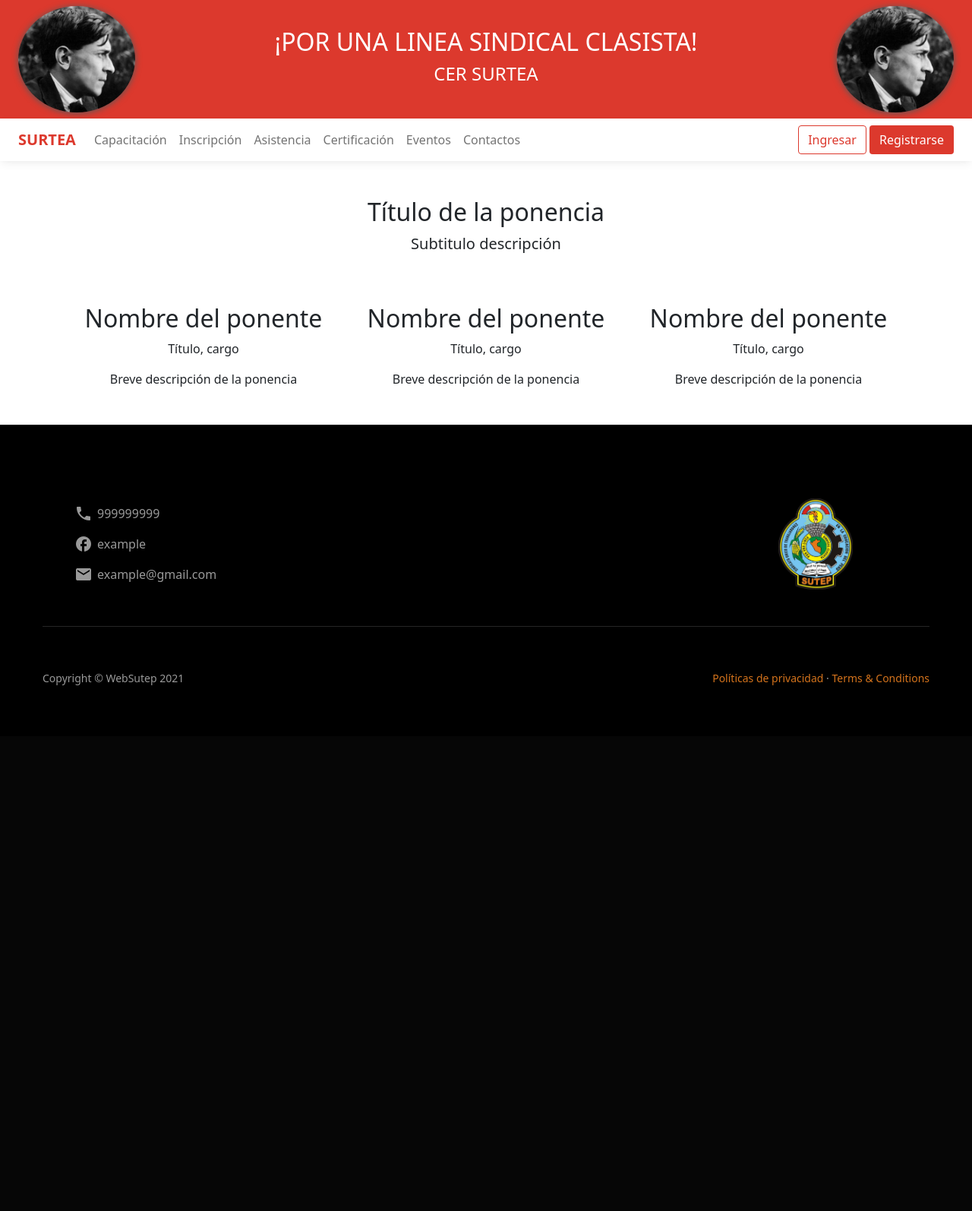
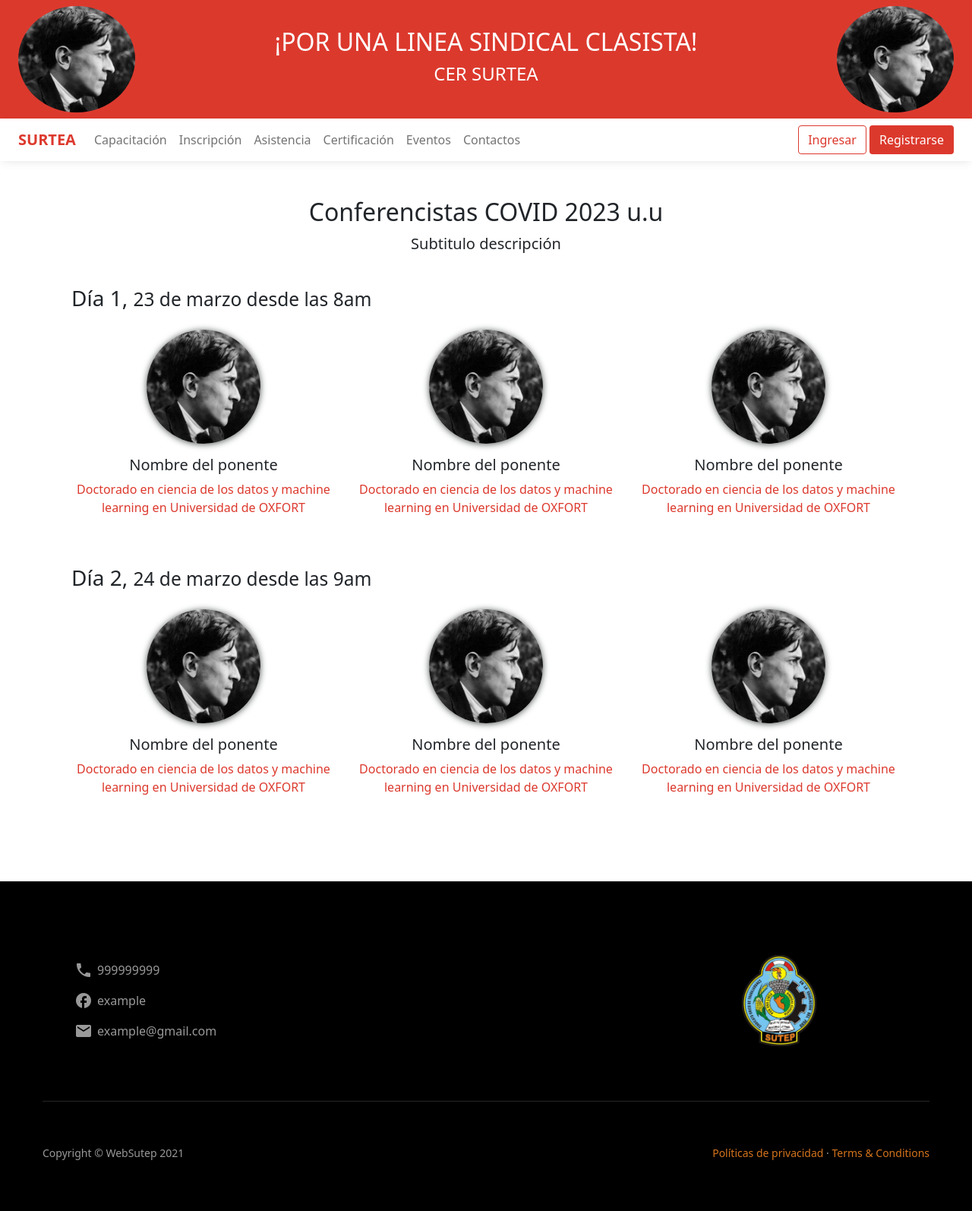
Before and after one commit to KevinQL/sutea2021-covid, a PHP site: template views/speakers.php in a window 1280 px wide. Shown: the whole page at 76% size. Before the commit the page ends 902 px from the top, so only its background shows below. Run offline with PHP 8.4, Linux system fonts and the light colour scheme; the template is opened without the code that fills it, so the values that code supplies are empty; some libraries are stand-ins or nearby versions.

Commit message:
Add layout speakers

```diff
--- a/public/css/estilos_sutep.css
+++ b/public/css/estilos_sutep.css
@@ -11,68 +11,8 @@
 
 }
 
-body{
-    background:var(--color-header);
-}
-
-.btn-primary-own {
-    background: var(--color-primary) ;
-    color: var(--color-header)
-}
-
-.btn-primary-own:hover {
-    color: var(--color-header)
-}
-
-.btn-secondary-own, .btn-secondary-own>a {
-    border: 1px solid var(--color-primary);
-    color: var(--color-primary);
-    text-decoration: none;
-}
-
-.btn-secondary-own:hover {
-    background: var(--color-primary);
-    color: #fff;
-}
-
-.btn-secondary-own>a:hover{
-    color: #fff;
-}
-
-.btn-inline-own,  .btn-inline-own>a {
-    text-decoration: none;
-    color: var(--colo-one);
-}
-
-.font-color-white {
-    color: var(--color-header);
-}
-
-.font-color-vprimary {
-    color: var(--color-primary) !important;
-}
-
-.fond-color-white {
-    color: var(--color-header);
-}
-
-.font-color-second {
-    color: var(--color-font);
-}
-
 .material-icons {
     padding: 0px 6px;
-}
-
-.bg-img-cover {
-    background-position: center;
-    background-size: cover;
-    background-repeat: no-repeat;
-}
-
-.card-own {
-    box-shadow: 0 0.125rem 0.3rem -0.0625rem rgba(0,0,0,0.03),0 0.275rem 0.75rem -0.0625rem rgba(0,0,0,0.2) !important;
-    overflow: hidden;
 }
 
 .form-img {
@@ -81,3 +21,9 @@ body{
     top: 2rem;
     width: 11rem;
 }
+
+/* Speakers */
+.speaker-photo{
+    height: 150px;
+    width: 150px;
+}
--- /dev/null
+++ b/public/css/uikit.css
@@ -0,0 +1,72 @@
+:root{
+    --color-white:rgb(255, 255, 255);
+    --color-dark: rgb(0, 0, 0);
+    --color-font: rgb(96, 92, 92);
+
+    --colo-one: rgb(212, 114, 28);
+    --color-primary: rgb(220, 57, 45);
+
+}
+
+body{
+    background:var(--color-header);
+}
+.bg-img-cover {
+    background-position: center;
+    background-size: cover;
+    background-repeat: no-repeat;
+}
+.btn-primary-own {
+    background: var(--color-primary) ;
+    color: var(--color-white)
+}
+
+.btn-primary-own:hover {
+    color: var(--color-white)
+}
+
+.btn-secondary-own, .btn-secondary-own>a {
+    border: 1px solid var(--color-primary);
+    color: var(--color-primary);
+    text-decoration: none;
+}
+
+.btn-secondary-own:hover {
+    background: var(--color-primary);
+    color: var(--color-white);
+}
+
+.btn-secondary-own>a:hover{
+    color: var(--color-white);
+}
+
+.btn-inline-own,  .btn-inline-own>a {
+    text-decoration: none;
+    color: var(--colo-one);
+}
+
+.font-color-white {
+    color: var(--color-white);
+}
+
+.font-color-vprimary {
+    color: var(--color-primary) !important;
+}
+
+.fond-color-white {
+    color: var(--color-white);
+}
+
+.font-color-second {
+    color: var(--color-font);
+}
+.card-own {
+    box-shadow: 0 0.125rem 0.3rem -0.0625rem rgba(0,0,0,0.03),0 0.275rem 0.75rem -0.0625rem rgba(0,0,0,0.2) !important;
+    overflow: hidden;
+}
+.dark-content {
+    background: var(--color-dark);
+}
+.shadow-box-ow {
+    box-shadow: 0px 1px 9px 0px rgb(85, 88, 88);;
+}
--- a/views/css/home.css
+++ b/views/css/home.css
@@ -10,9 +10,6 @@ header {
 }
 .header-top {
     height: 140px;
-    border-radius: 100%;
-    box-shadow: 0px 1px 9px 0px #555858;
-   /*  background: linear-gradient(180deg,#ffeb3b 0,rgb(255 193 7 / 86%) 36.87%,rgba(244,161,0,1) 66.99%); */
 }
 .navbar-own {
     font-weight: 500;
@@ -56,9 +53,6 @@ header {
     padding-top: 3rem;
     padding-bottom: 3rem;
 }
-.dark-content {
-    background: #000;
-}
 
 /* styles footer*/
 .footer {
--- a/views/inscripcion_evento.php
+++ b/views/inscripcion_evento.php
@@ -65,14 +65,14 @@
             <label for="operation">Número de operación</label>
             <input type="text" class="form-control" id="operation" name="inscription_operation" required placeholder="Número de operación" autocomplete="off">
           </div>
-          <div class="col-12 col-md-6 col-lg-4 mb-3">
-            <label for="voucher">Voucher</label>
+          <div class="col-12 col-md-6 col-lg-8 mb-5">
+            <label for="imageImport">Voucher</label>
             <input
               id="imageImport"
               type="file"
               multiple="false"
               accept=".jpg, .jpeg, .png"
-              class="mb-3 mt-3 file-import"
+              class="form-control"
               required
             >
           </div>
--- a/views/modules/cdnsheader.html
+++ b/views/modules/cdnsheader.html
@@ -20,3 +20,4 @@
     <!-- Styles me yio -->
     <link rel="stylesheet" href="./views/css/main.css">
     <link rel="stylesheet" href="public/css/estilos_sutep.css">
+    <link rel="stylesheet" href="public/css/uikit.css">
--- a/views/modules/footer.html
+++ b/views/modules/footer.html
@@ -2,12 +2,12 @@
     <div class="footer">
       <p class="text-muted pb-4 text-center"></p>
       <div class="row mx-4">
-        <div class="column col">
+        <div class="column col mb-4">
           <div class="d-flex align-items-center"><span class="material-icons"> phone </span><span>999999999</span></div>
           <div class="d-flex align-items-center"><span class="material-icons">facebook</span><span>example</span></div>
           <div class="d-flex align-items-center"><span class="material-icons">local_post_office</span><span>example@gmail.com</span></div>
         </div>
-        <div class="col col-lg-2">
+        <div class="col col-lg-2 mx-5">
           <!-- Logo blanco y negro -->
           <img src="views/assets/image/logo.png" alt="logo_white" sizes="400" srcset="" class="footer-img">
         </div>
--- a/views/modules/navegacion_inicio.html
+++ b/views/modules/navegacion_inicio.html
@@ -1,11 +1,11 @@
   <div class="header-presentation">
       <div class="d-flex justify-content-between align-items-center mx-4 py-2">
-        <img src="views/assets/image/mariategui.jpg" alt="Mariategui" sizes="50" srcset="" class="header-top">
+        <img src="views/assets/image/mariategui.jpg" alt="Mariategui" sizes="50" srcset="" class="header-top rounded-circle">
         <div class="col-6 text-center">
           <h2>¡POR UNA LINEA SINDICAL CLASISTA!</h2>
           <h4>CER SURTEA</h4>
         </div>
-        <img src="views/assets/image/mariategui.jpg" alt="Mariategui" sizes="50" srcset="" class="header-top">
+        <img src="views/assets/image/mariategui.jpg" alt="Mariategui" sizes="50" srcset="" class="header-top rounded-circle">
       </div>
   </div>
   <header>
--- a/views/speakers.php
+++ b/views/speakers.php
@@ -15,33 +15,61 @@
     include_once('views/modules/navegacion_inicio.html');
     ?>
     <section class="container-event container bg-white py-10 ">
-        <h2 class="text-center">Título de la ponencia</h2>
+        <h2 class="text-center">Conferencistas COVID 2023 u.u</h2>
         <p class=" pb-4 text-center lead">Subtitulo descripción</p>
         <div class="container">
-            <div class="row text-center">
-                <div class="col-lg-4 mb-5 mb-lg-0">
-                    <div class="icon-stack icon-stack-xl bg-gradient-primary-to-secondary text-white mb-4">
-                        <!-- imagen -->
+            <div class="column">
+                <div class="">
+                    <h3 class="mb-4">Día 1, <small> 23 de marzo desde las 8am </small></h3>
+                    <div class="row text-center">
+                        <div class="col-lg-4 mb-5">
+                            <div class="text-white mb-3">
+                                <img src="views/assets/image/mariategui.jpg" class="bg-img-cover shadow-box-ow rounded-circle speaker-photo">
+                            </div>
+                            <h5>Nombre del ponente</h5>
+                            <p small class="font-color-vprimary font-weight-bold">Doctorado en ciencia de los datos y machine learning en Universidad de OXFORT</p>
+                        </div>
+                        <div class="col-lg-4 mb-5">
+                            <div class="text-white mb-3">
+                                <img src="views/assets/image/mariategui.jpg" class="bg-img-cover shadow-box-ow rounded-circle speaker-photo">
+                            </div>
+                            <h5>Nombre del ponente</h5>
+                            <p small class="font-color-vprimary font-weight-bold">Doctorado en ciencia de los datos y machine learning en Universidad de OXFORT</p>
+                        </div>
+                        <div class="col-lg-4 mb-5">
+                            <div class="text-white mb-3">
+                                <img src="views/assets/image/mariategui.jpg" class="bg-img-cover shadow-box-ow rounded-circle speaker-photo">
+                            </div>
+                            <h5>Nombre del ponente</h5>
+                            <p small class="font-color-vprimary font-weight-bold">Doctorado en ciencia de los datos y machine learning en Universidad de OXFORT</p>
+                        </div>
                     </div>
-                    <h2>Nombre del ponente</h2>
-                    <p small>Título, cargo</p>
-                    <p class="mb-0">Breve descripción de la ponencia</p>
                 </div>
-                <div class="col-lg-4 mb-5 mb-lg-0">
-                    <div class="icon-stack icon-stack-xl bg-gradient-primary-to-secondary text-white mb-4">
-                        <!-- imagen -->
+                <div>
+                    <h3 class="mb-4">Día 2, <small> 24 de marzo desde las 9am </small></h3>
+                    <div class="row text-center">
+                        <div class="col-lg-4 mb-5">
+                            <div class="text-white mb-3">
+                                <img src="views/assets/image/mariategui.jpg" class="bg-img-cover shadow-box-ow rounded-circle speaker-photo">
+                            </div>
+                            <h5>Nombre del ponente</h5>
+                            <p small class="font-color-vprimary font-weight-bold">Doctorado en ciencia de los datos y machine learning en Universidad de OXFORT</p>
+                        </div>
+                        <div class="col-lg-4 mb-5">
+                            <div class="text-white mb-3">
+                                <img src="views/assets/image/mariategui.jpg" class="bg-img-cover shadow-box-ow rounded-circle speaker-photo">
+                            </div>
+                            <h5>Nombre del ponente</h5>
+                            <p small class="font-color-vprimary font-weight-bold">Doctorado en ciencia de los datos y machine learning en Universidad de OXFORT</p>
+                        </div>
+                        <div class="col-lg-4 mb-5">
+                            <div class="text-white mb-3">
+                                <img src="views/assets/image/mariategui.jpg" class="bg-img-cover shadow-box-ow rounded-circle speaker-photo">
+                            </div>
+                            <h5>Nombre del ponente</h5>
+                            <p small class="font-color-vprimary font-weight-bold">Doctorado en ciencia de los datos y machine learning en Universidad de OXFORT</p>
+                        </div>
                     </div>
-                    <h2>Nombre del ponente</h2>
-                    <p small>Título, cargo</p>
-                    <p class="mb-0">Breve descripción de la ponencia</p>
-                </div>
-                <div class="col-lg-4">
-                    <div class="icon-stack icon-stack-xl bg-gradient-primary-to-secondary text-white mb-4">
-                        <!-- imagen -->
-                    </div>
-                    <h2>Nombre del ponente</h2>
-                    <p small>Título, cargo</p>
-                    <p class="mb-0">Breve descripción de la ponencia</p>
                 </div>
             </div>
         </div>
```
Also changed, not shown: views/certification.php (+7 -2 lines).
